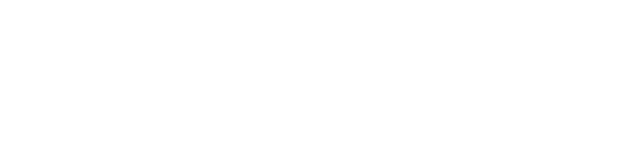
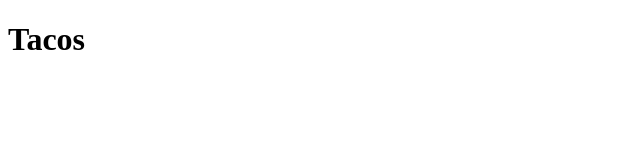
Before and after one commit to Luddejhh/Recipes, a plain HTML site: page recipes/tacos.html in a window 1280 px wide. Shown: the whole page, without its empty margins (0-640 px from the left). Drawn offline with Linux system fonts and the light colour scheme.

Commit message:
add title

```diff
--- a/recipes/tacos.html
+++ b/recipes/tacos.html
@@ -6,6 +6,7 @@
     <title>Document</title>
 </head>
 <body>
+  <h1>Tacos</h1>
 
 </body>
 </html>
```
